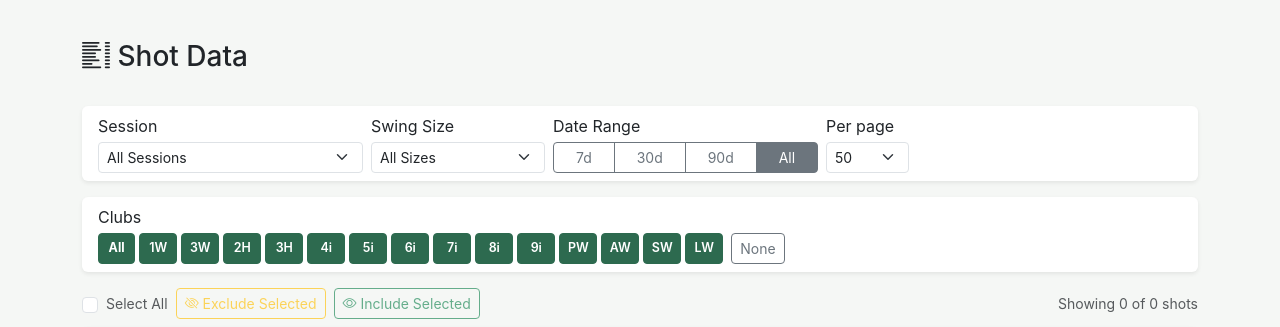
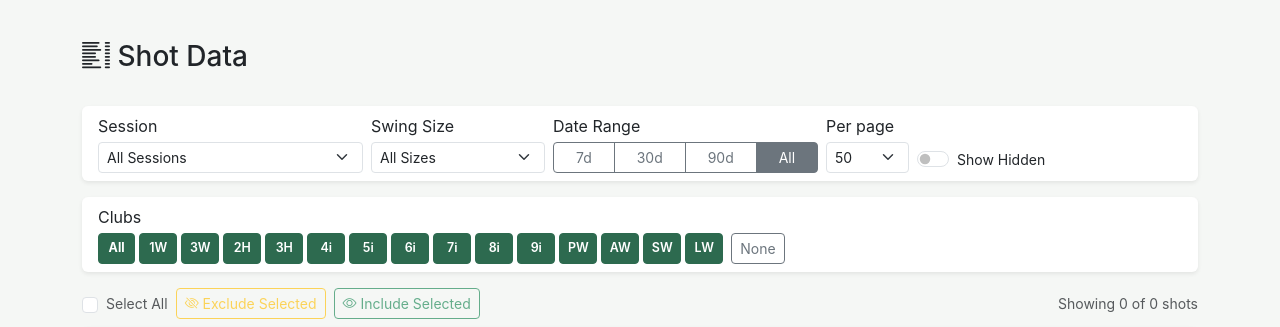
Before and after one commit to esabine/wedgematrix, a Flask app: page /shots in a window 1280 px wide. Shown: the part 58-385 px from the top of the page. Run offline with Flask 3, Linux system fonts and the light colour scheme.

Commit message:
Add hidden shots toggle to shots page filter bar
Excluded shots are now hidden by default. A 'Show Hidden' toggle with badge count lets users reveal them. The include_hidden param flows through the URL for pagination/filter persistence.

Co-authored-by: Copilot <223556219+Copilot@users.noreply.github.com>

```diff
--- a/app.py
+++ b/app.py
@@ -233,6 +233,7 @@ def register_routes(app):
         club = request.args.get('club', '')
         swing_size = request.args.get('swing_size')
         date_range = request.args.get('date_range', '')
+        include_hidden = request.args.get('include_hidden', 'false').lower() == 'true'
         page = request.args.get('page', 1, type=int)
         per_page = request.args.get('per_page', 50, type=int)
         per_page = min(per_page, 200)  # cap at 200
@@ -254,6 +255,13 @@ def register_routes(app):
 
         if swing_size:
             q = q.filter(Shot.swing_size == swing_size)
+
+        # Count hidden shots before filtering them out
+        hidden_count = q.filter(Shot.excluded == True).count()
+
+        # Filter out excluded shots unless include_hidden is true
+        if not include_hidden:
+            q = q.filter(Shot.excluded == False)
 
         total_count = q.count()
         shot_list = q.order_by(
@@ -280,6 +288,8 @@ def register_routes(app):
                                selected_clubs=club_list,
                                selected_swing_size=swing_size,
                                date_range=date_range,
+                               include_hidden=include_hidden,
+                               hidden_count=hidden_count,
                                page=page,
                                per_page=per_page,
                                total_pages=total_pages,
--- a/templates/shots.html
+++ b/templates/shots.html
@@ -63,6 +63,16 @@
                     <option value="100" {% if per_page == 100 %}selected{% endif %}>100</option>
                     <option value="200" {% if per_page == 200 %}selected{% endif %}>200</option>
                 </select>
+            </div>
+            <div class="col-md-2 d-flex align-items-end">
+                <div class="form-check form-switch">
+                    <input class="form-check-input" type="checkbox" id="toggle-hidden"
+                           {% if include_hidden %}checked{% endif %}>
+                    <label class="form-check-label small" for="toggle-hidden">
+                        Show Hidden
+                        {% if hidden_count %}<span class="badge bg-secondary ms-1">{{ hidden_count }}</span>{% endif %}
+                    </label>
+                </div>
             </div>
         </div>
     </div>
@@ -221,6 +231,7 @@ document.addEventListener('DOMContentLoaded', function() {
         var sessionVal = document.getElementById('filter-session').value;
         var swingVal = document.getElementById('filter-swing-size').value;
         var perPageVal = document.getElementById('filter-per-page').value;
+        var hiddenToggle = document.getElementById('toggle-hidden');
 
         // Date range from radio buttons
         var dateRadio = document.querySelector('#shots-date-range-group input[type="radio"]:checked');
@@ -239,6 +250,7 @@ document.addEventListener('DOMContentLoaded', function() {
         if (clubStr) params.set('club', clubStr);
         if (dateRange) params.set('date_range', dateRange);
         if (perPageVal && perPageVal !== '50') params.set('per_page', perPageVal);
+        if (hiddenToggle && hiddenToggle.checked) params.set('include_hidden', 'true');
 
         return params;
     }
@@ -254,6 +266,12 @@ document.addEventListener('DOMContentLoaded', function() {
         var el = document.getElementById(id);
         if (el) el.addEventListener('change', function() { navigateWithFilters(1); });
     });
+
+    // Hidden shots toggle
+    var hiddenToggle = document.getElementById('toggle-hidden');
+    if (hiddenToggle) {
+        hiddenToggle.addEventListener('change', function() { navigateWithFilters(1); });
+    }
 
     // Date range radios
     document.querySelectorAll('#shots-date-range-group input[type="radio"]').forEach(function(r) {
```
Also changed, not shown: TODO.md (+13 -0 lines), 1 other file.
